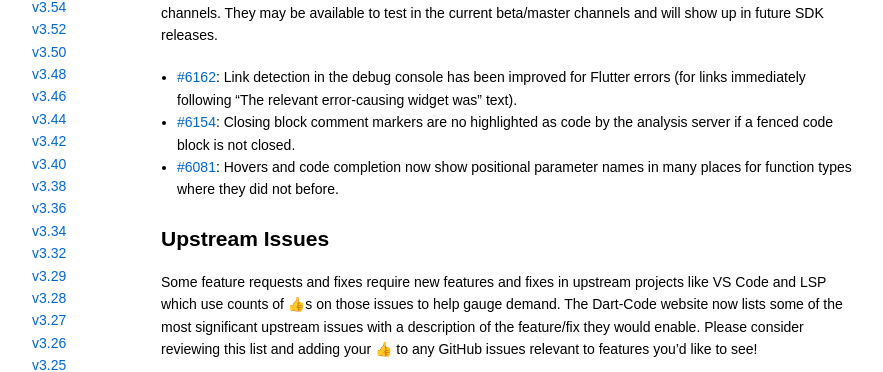
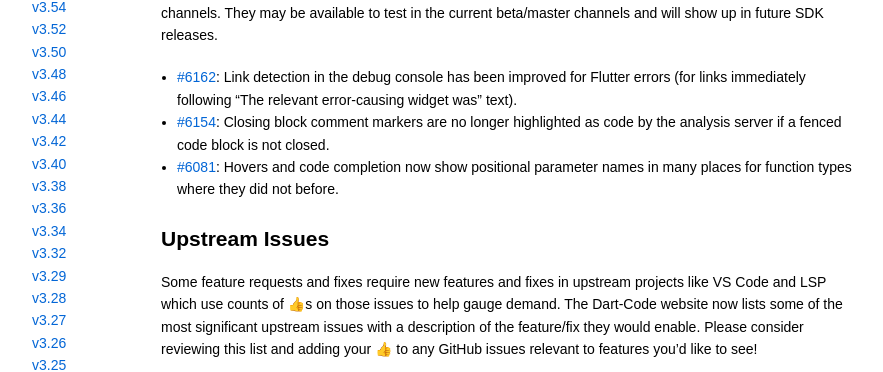
Before and after one commit to Dart-Code/Website, a Jekyll site: the page built from _releases/v3.144.md, in a window 1280 px wide and 900 px high, scrolled down 1121 px. Shown: the part 146-518 px from the top of the window, without its empty margins (204-1087 px from the left). Built offline with Jekyll 4.4.1, drawn with Linux system fonts in a browser that asks for light colours.

Commit message:
Fix typo

```diff
--- a/_releases/v3.144.md
+++ b/_releases/v3.144.md
@@ -40,5 +40,5 @@ excerpt: "Syntax highlighting improvements, new test invocation mode, default ex
 The following items depend on changes to the Dart/Flutter SDKs that have not yet been released to stable channels. They may be available to test in the current beta/master channels and will show up in future SDK releases.
 
 - [#6162](https://github.com/Dart-Code/Dart-Code/issues/6162): Link detection in the debug console has been improved for Flutter errors (for links immediately following "The relevant error-causing widget was" text).
-- [#6154](https://github.com/Dart-Code/Dart-Code/issues/6154): Closing block comment markers are no highlighted as code by the analysis server if a fenced code block is not closed.
+- [#6154](https://github.com/Dart-Code/Dart-Code/issues/6154): Closing block comment markers are no longer highlighted as code by the analysis server if a fenced code block is not closed.
 - [#6081](https://github.com/Dart-Code/Dart-Code/issues/6081): Hovers and code completion now show positional parameter names in many places for function types where they did not before.
```
